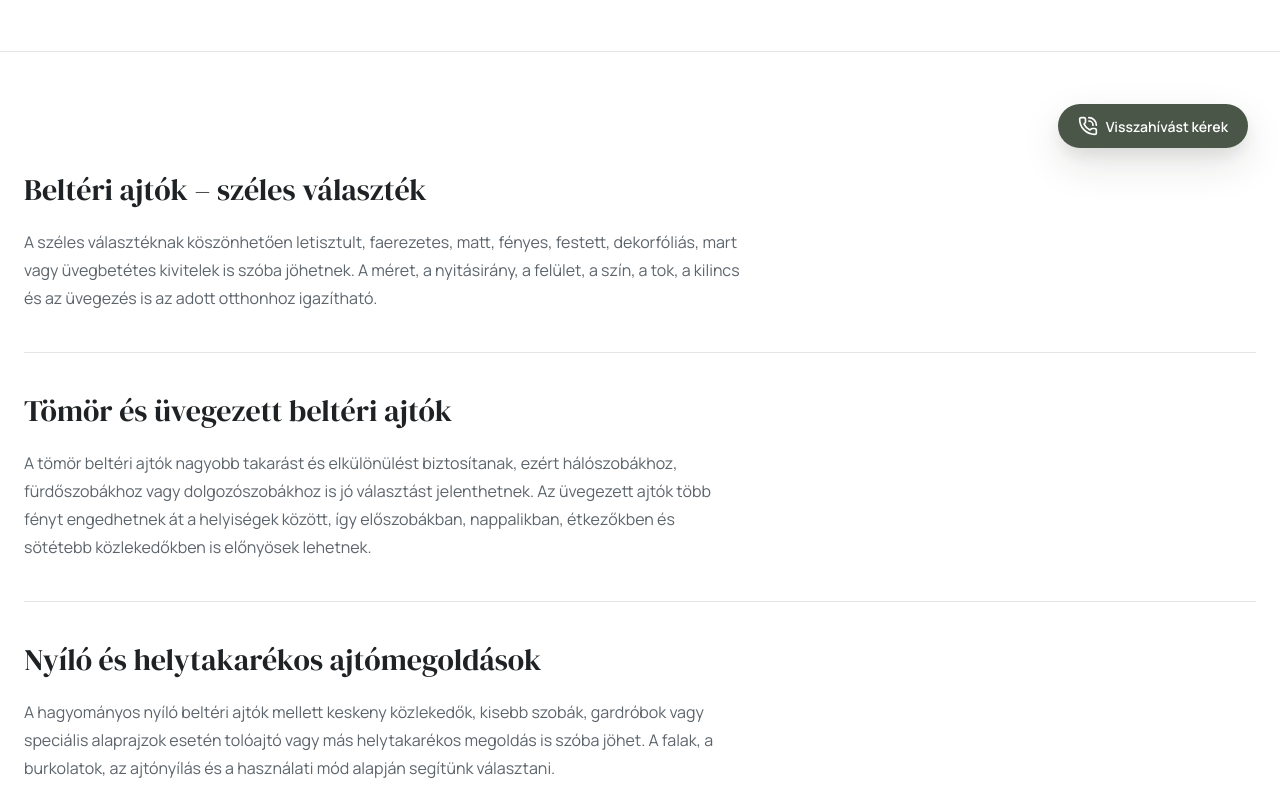
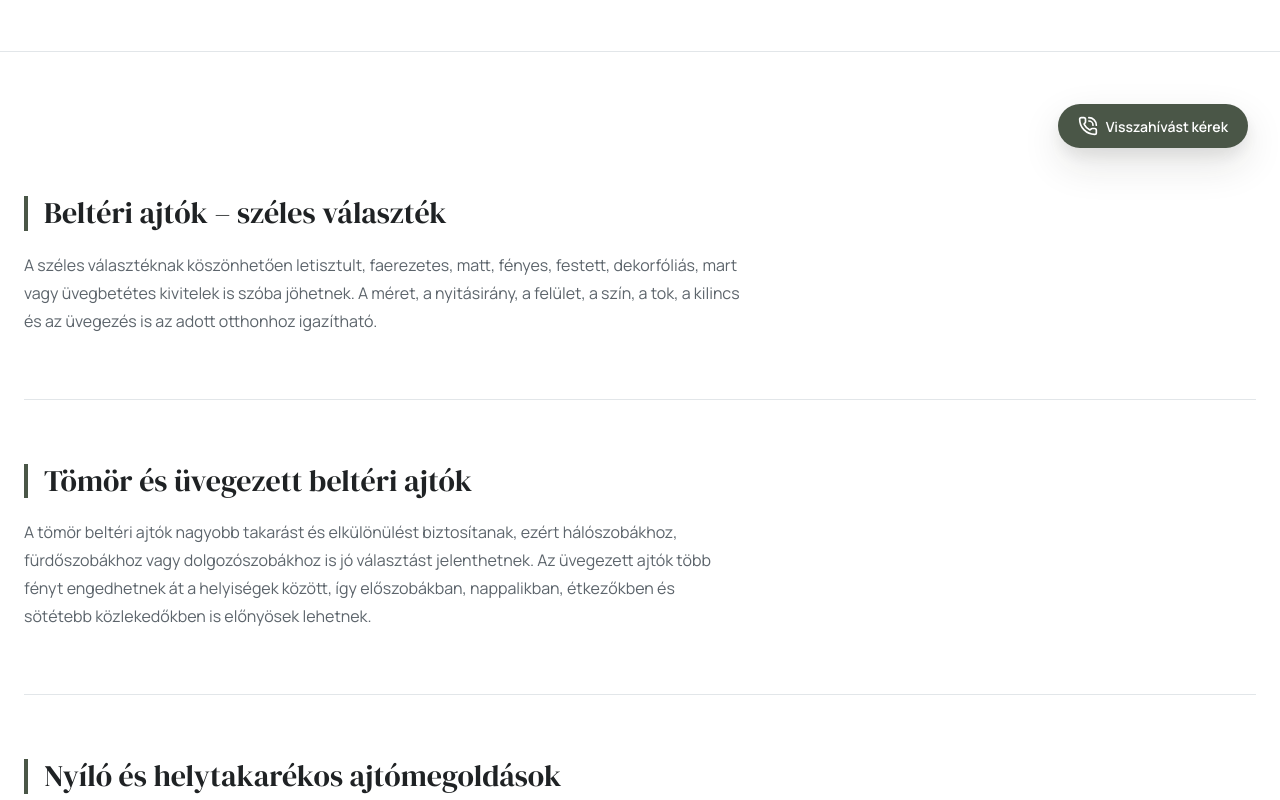
Before and after one commit to molnardominikhun/szepitlak-web, a React (Vite) app: page /szolgaltatasaink/belteri-ajtok in a window 1280 px wide. Shown: the part 620-1420 px from the top of the page. Built offline with nearby package versions, Linux system fonts and the light colour scheme.

Commit message:
Enhance product block spacing and add title accents

```diff
--- a/src/pages/ServicePage.module.css
+++ b/src/pages/ServicePage.module.css
@@ -88,7 +88,7 @@
 }
 
 .block {
-  padding-block: var(--space-10);
+  padding-block: var(--space-16); /* Növelt függőleges térköz a szellősebb elrendezésért */
   border-bottom: 1px solid var(--color-border);
 }
 
@@ -102,6 +102,9 @@
   font-size: clamp(var(--text-xl), 2.5vw, var(--text-3xl));
   color: var(--color-text);
   margin-bottom: var(--space-5);
+  border-left: 4px solid var(--color-cta); /* Prémium zöld szegély bal oldalon */
+  padding-left: var(--space-4); /* Távolság a szegélytől */
+  line-height: 1.15;
 }
 
 .blockLead {
```
